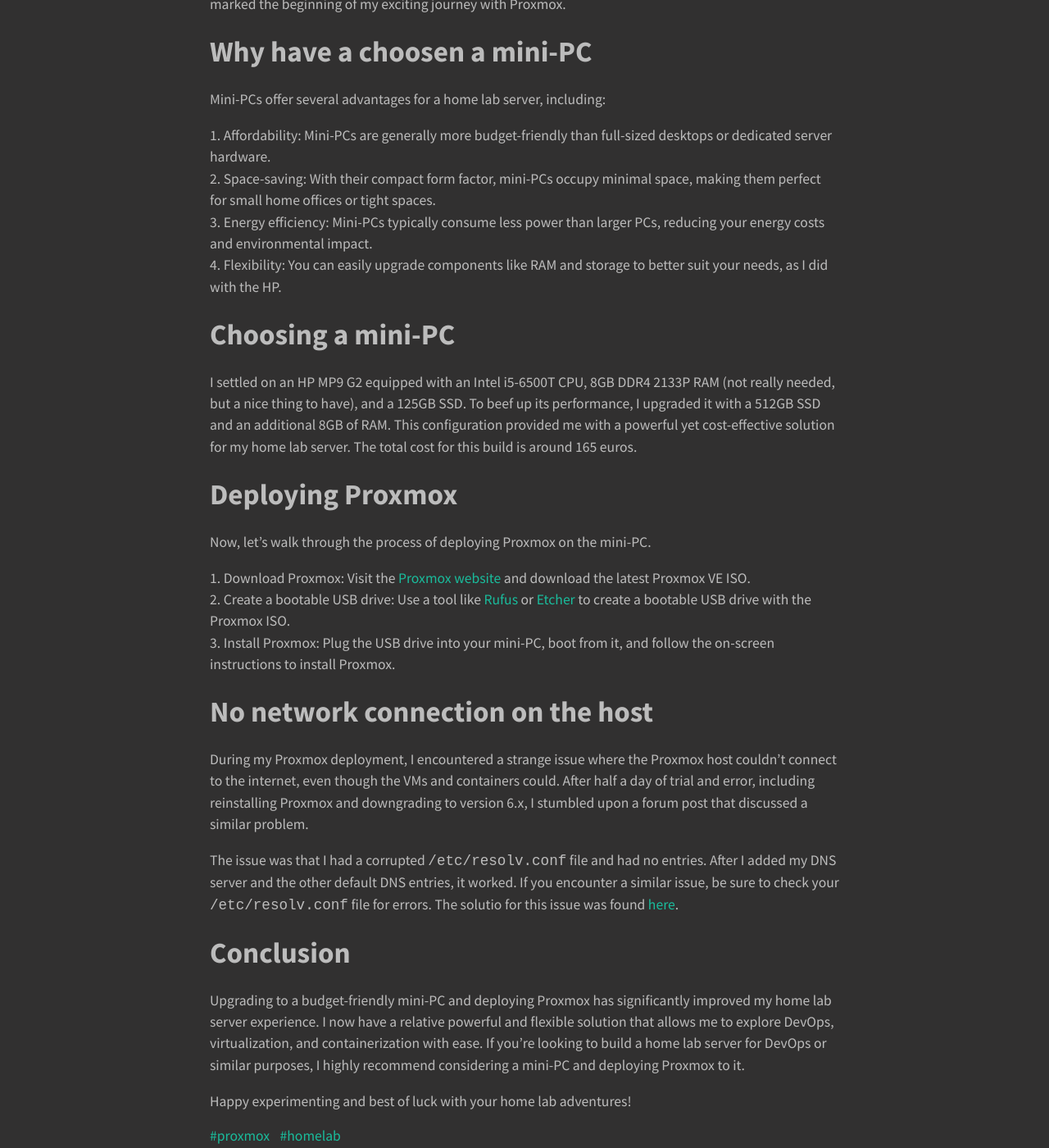
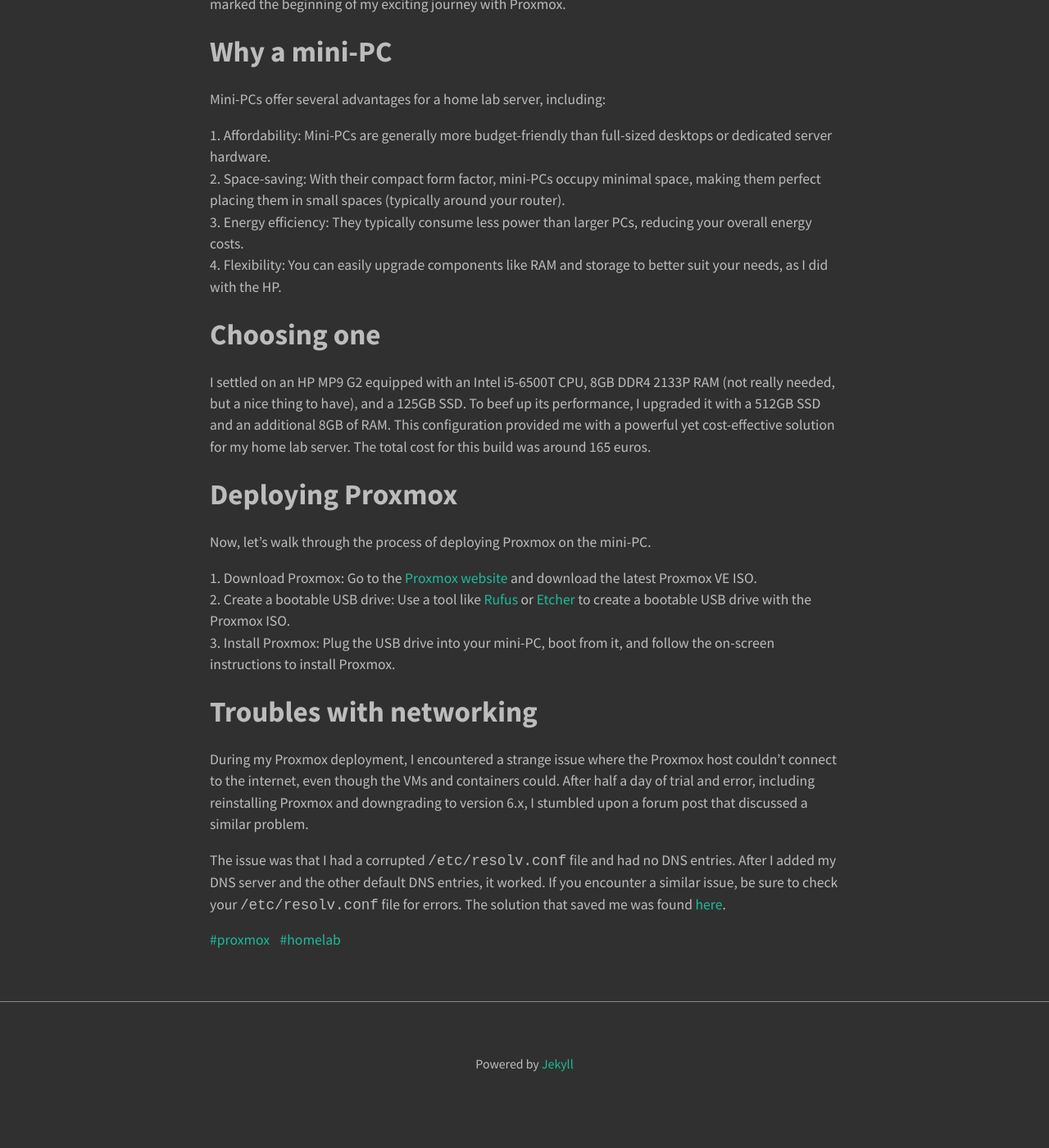
Before and after one commit to cristisulighetean/cristisulighetean.github.io, a Jekyll site: the page built from _posts/2023-04-13-proxmox.md, in a window 1280 px wide and 1400 px high, scrolled down 772 px. Shown: the whole window at 82% size. Built offline with Jekyll 4.4.1, drawn with Linux system fonts in a browser that asks for light colours; nearby versions of some CDN libraries; after the commit the page ends 2146 px from its top, so only the background shows below that; some of the changed text lies outside the part shown.

Commit message:
Finalized the post

```diff
--- a/_posts/2023-04-13-proxmox.md
+++ b/_posts/2023-04-13-proxmox.md
@@ -4,7 +4,7 @@ title: "Budget Home Lab Server: Deploying Proxmox on a Mini-PC"
 tags: [proxmox, homelab]
 ---
 
-Why you should look into using Proxmox for a home lab
+Setting up Proxmox
 
 ## Intro
 
@@ -14,35 +14,29 @@ This performance issue, coupled with my newfound interest in becoming a DevOps E
 
 With a budget of 200 Euros and a focus on power efficiency, I ruled out older PCs and began exploring the mini-PC market. There were numerous options available, featuring reasonably powerful CPUs. Ultimately, I settled on an HP mini-PC equipped with a 6th generation Intel I5 processor. This choice marked the beginning of my exciting journey with Proxmox.
 
-## Why have a choosen a mini-PC
+## Why a mini-PC
 
 Mini-PCs offer several advantages for a home lab server, including:
 
 1. Affordability: Mini-PCs are generally more budget-friendly than full-sized desktops or dedicated server hardware.
-2. Space-saving: With their compact form factor, mini-PCs occupy minimal space, making them perfect for small home offices or tight spaces.
-3. Energy efficiency: Mini-PCs typically consume less power than larger PCs, reducing your energy costs and environmental impact.
+2. Space-saving: With their compact form factor, mini-PCs occupy minimal space, making them perfect placing them in small spaces (typically around your router).
+3. Energy efficiency: They typically consume less power than larger PCs, reducing your overall energy costs.
 4. Flexibility: You can easily upgrade components like RAM and storage to better suit your needs, as I did with the HP.
 
-## Choosing a mini-PC
+## Choosing one
 
-I settled on an HP MP9 G2 equipped with an Intel i5-6500T CPU, 8GB DDR4 2133P RAM (not really needed, but a nice thing to have), and a 125GB SSD. To beef up its performance, I upgraded it with a 512GB SSD and an additional 8GB of RAM. This configuration provided me with a powerful yet cost-effective solution for my home lab server. The total cost for this build is around 165 euros.
+I settled on an HP MP9 G2 equipped with an Intel i5-6500T CPU, 8GB DDR4 2133P RAM (not really needed, but a nice thing to have), and a 125GB SSD. To beef up its performance, I upgraded it with a 512GB SSD and an additional 8GB of RAM. This configuration provided me with a powerful yet cost-effective solution for my home lab server. The total cost for this build was around 165 euros.
 
 ## Deploying Proxmox
 
-Now, let's walk through the process of deploying Proxmox on the mini-PC.
+Now, let’s walk through the process of deploying Proxmox on the mini-PC.
 
-1. Download Proxmox: Visit the [Proxmox website](https://www.proxmox.com/en/downloads) and download the latest Proxmox VE ISO.
-2. Create a bootable USB drive: Use a tool like [Rufus](https://rufus.ie/en/) or [Etcher](https://www.balena.io/etcher) to create a bootable USB drive with the Proxmox ISO.
+1. Download Proxmox: Go to the [Proxmox website](https://www.proxmox.com/en/downloads) and download the latest Proxmox VE ISO.
+2. Create a bootable USB drive: Use a tool like [Rufus](https://rufus.ie/en/) or [Etcher](https://www.balena.io/etcher) to create a bootable USB drive with the Proxmox ISO.
 3. Install Proxmox: Plug the USB drive into your mini-PC, boot from it, and follow the on-screen instructions to install Proxmox.
 
-## No network connection on the host
+## Troubles with networking
 
-During my Proxmox deployment, I encountered a strange issue where the Proxmox host couldn't connect to the internet, even though the VMs and containers could. After half a day of trial and error, including reinstalling Proxmox and downgrading to version 6.x, I stumbled upon a forum post that discussed a similar problem.
+During my Proxmox deployment, I encountered a strange issue where the Proxmox host couldn’t connect to the internet, even though the VMs and containers could. After half a day of trial and error, including reinstalling Proxmox and downgrading to version 6.x, I stumbled upon a forum post that discussed a similar problem.
 
-The issue was that I had a corrupted `/etc/resolv.conf` file and had no entries. After I added my DNS server and the other default DNS entries, it worked. If you encounter a similar issue, be sure to check your `/etc/resolv.conf` file for errors. The solutio for this issue was found [here](https://forum.proxmox.com/threads/proxmox-ve-7-2-3-host-cant-reach-internet-but-vms-can.109435/).
-
-## Conclusion
-
-Upgrading to a budget-friendly mini-PC and deploying Proxmox has significantly improved my home lab server experience. I now have a relative powerful and flexible solution that allows me to explore DevOps, virtualization, and containerization with ease. If you're looking to build a home lab server for DevOps or similar purposes, I highly recommend considering a mini-PC and deploying Proxmox to it.
-
-Happy experimenting and best of luck with your home lab adventures!
+The issue was that I had a corrupted `/etc/resolv.conf` file and had no DNS entries. After I added my DNS server and the other default DNS entries, it worked. If you encounter a similar issue, be sure to check your `/etc/resolv.conf` file for errors. The solution that saved me was found [here](https://forum.proxmox.com/threads/proxmox-ve-7-2-3-host-cant-reach-internet-but-vms-can.109435/).
```
